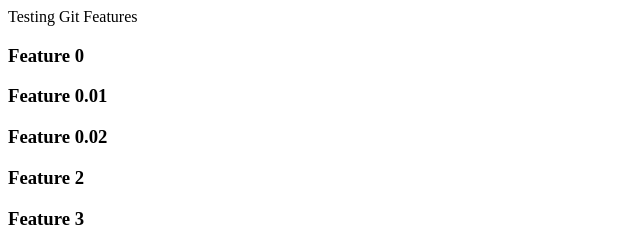
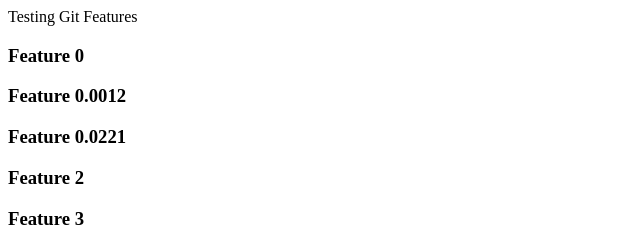
Before and after one commit to SzabolcsBeko/vscode_git, a plain HTML site: page index.html in a window 1280 px wide. Shown: the full height of the page, 0-640 px from the left. Drawn offline with Linux system fonts and the light colour scheme.

Commit message:
Update index.html # 4

```diff
--- a/index.html
+++ b/index.html
@@ -3,8 +3,8 @@
 <body>
     <div>
         <h3>Feature 0</h3>
-        <h3>Feature 0.01</h3>
-        <h3>Feature 0.02</h3>
+        <h3>Feature 0.0012</h3>
+        <h3>Feature 0.0221</h3>
         <h3>Feature 2</h3>
         <h3>Feature 3</h3>
     </div>
```
